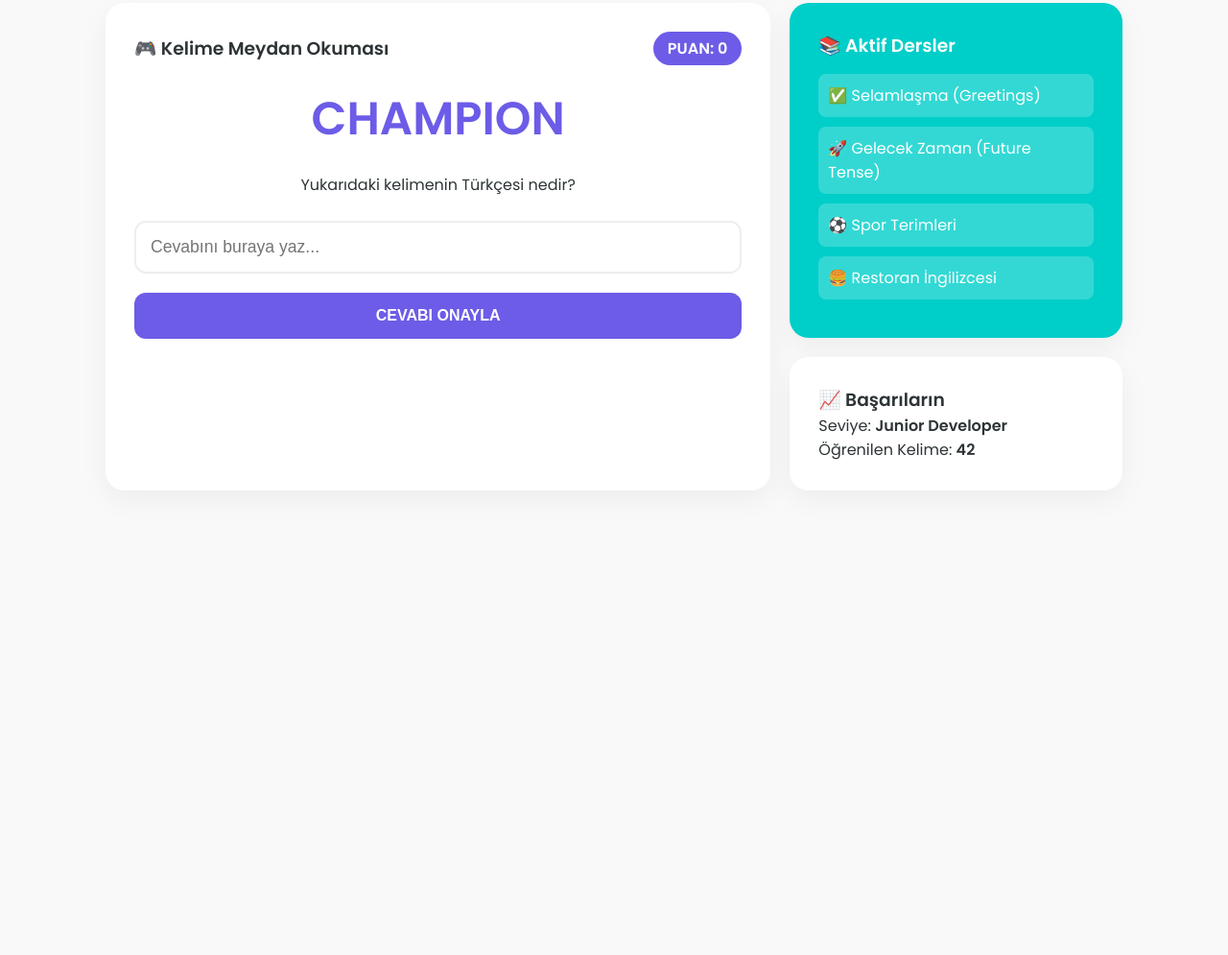
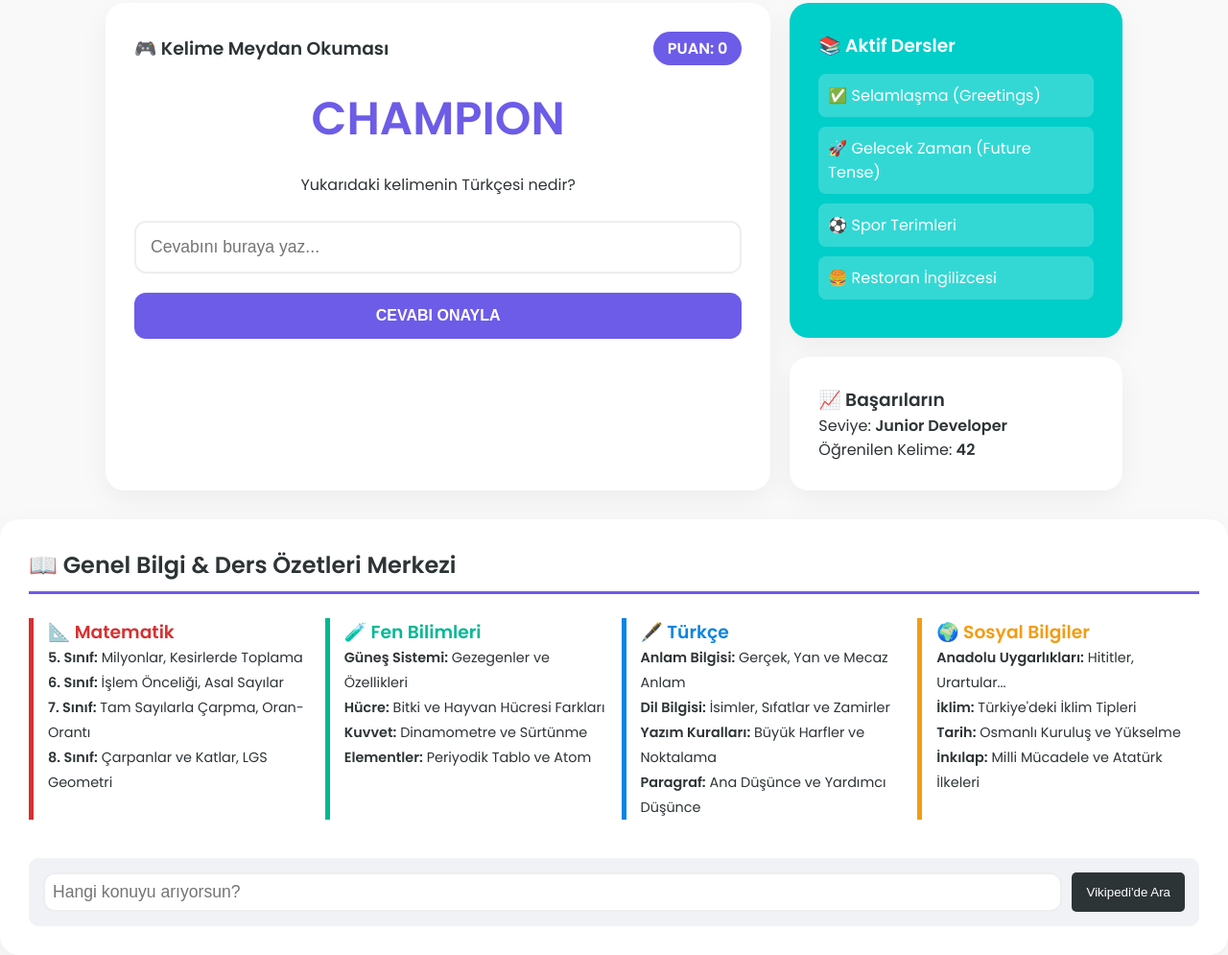
Before and after one commit to DSFXTR/Doruk-Bilgi-Merkezi, a plain HTML site: page index.html in a window 1280 px wide. Shown: the part 146-1141 px from the top of the page at 96% size. Before the commit the page ends 800 px from the top, so only its background shows below. Drawn offline with Linux system fonts and the light colour scheme.

Commit message:
Update index.html

```diff
--- a/index.html
+++ b/index.html
@@ -140,3 +140,56 @@
 
 </body>
 </html>
+<div class="card" style="margin-top: 20px; text-align: left;">
+    <h2 style="color: #2d3436; border-bottom: 3px solid #6c5ce7; padding-bottom: 10px; margin-bottom: 25px; display: flex; align-items: center;">
+        📖 Genel Bilgi & Ders Özetleri Merkezi
+    </h2>
+
+    <div class="subject-grid" style="display: grid; grid-template-columns: repeat(auto-fit, minmax(220px, 1fr)); gap: 15px;">
+
+        <div style="border-left: 5px solid #d63031; padding-left: 15px; margin-bottom: 20px;">
+            <h3 style="color: #d63031;">📐 Matematik</h3>
+            <ul style="list-style: none; padding: 0; font-size: 0.9rem; line-height: 1.8;">
+                <li><strong>5. Sınıf:</strong> Milyonlar, Kesirlerde Toplama</li>
+                <li><strong>6. Sınıf:</strong> İşlem Önceliği, Asal Sayılar</li>
+                <li><strong>7. Sınıf:</strong> Tam Sayılarla Çarpma, Oran-Orantı</li>
+                <li><strong>8. Sınıf:</strong> Çarpanlar ve Katlar, LGS Geometri</li>
+            </ul>
+        </div>
+
+        <div style="border-left: 5px solid #00b894; padding-left: 15px; margin-bottom: 20px;">
+            <h3 style="color: #00b894;">🧪 Fen Bilimleri</h3>
+            <ul style="list-style: none; padding: 0; font-size: 0.9rem; line-height: 1.8;">
+                <li><strong>Güneş Sistemi:</strong> Gezegenler ve Özellikleri</li>
+                <li><strong>Hücre:</strong> Bitki ve Hayvan Hücresi Farkları</li>
+                <li><strong>Kuvvet:</strong> Dinamometre ve Sürtünme</li>
+                <li><strong>Elementler:</strong> Periyodik Tablo ve Atom</li>
+            </ul>
+        </div>
+
+        <div style="border-left: 5px solid #0984e3; padding-left: 15px; margin-bottom: 20px;">
+            <h3 style="color: #0984e3;">🖋️ Türkçe</h3>
+            <ul style="list-style: none; padding: 0; font-size: 0.9rem; line-height: 1.8;">
+                <li><strong>Anlam Bilgisi:</strong> Gerçek, Yan ve Mecaz Anlam</li>
+                <li><strong>Dil Bilgisi:</strong> İsimler, Sıfatlar ve Zamirler</li>
+                <li><strong>Yazım Kuralları:</strong> Büyük Harfler ve Noktalama</li>
+                <li><strong>Paragraf:</strong> Ana Düşünce ve Yardımcı Düşünce</li>
+            </ul>
+        </div>
+
+        <div style="border-left: 5px solid #f39c12; padding-left: 15px; margin-bottom: 20px;">
+            <h3 style="color: #f39c12;">🌍 Sosyal Bilgiler</h3>
+            <ul style="list-style: none; padding: 0; font-size: 0.9rem; line-height: 1.8;">
+                <li><strong>Anadolu Uygarlıkları:</strong> Hititler, Urartular...</li>
+                <li><strong>İklim:</strong> Türkiye'deki İklim Tipleri</li>
+                <li><strong>Tarih:</strong> Osmanlı Kuruluş ve Yükselme</li>
+                <li><strong>İnkılap:</strong> Milli Mücadele ve Atatürk İlkeleri</li>
+            </ul>
+        </div>
+    </div>
+
+    <div style="background: #f1f2f6; padding: 15px; border-radius: 10px; margin-top: 20px; display: flex; gap: 10px;">
+        <input type="text" placeholder="Hangi konuyu arıyorsun?" style="flex: 1; margin: 0; padding: 8px;">
+        <button style="background: #2d3436; color: white; border: none; padding: 8px 15px; border-radius: 5px; cursor: pointer;">Vikipedi'de Ara</button>
+    </div>
+</div>
```
